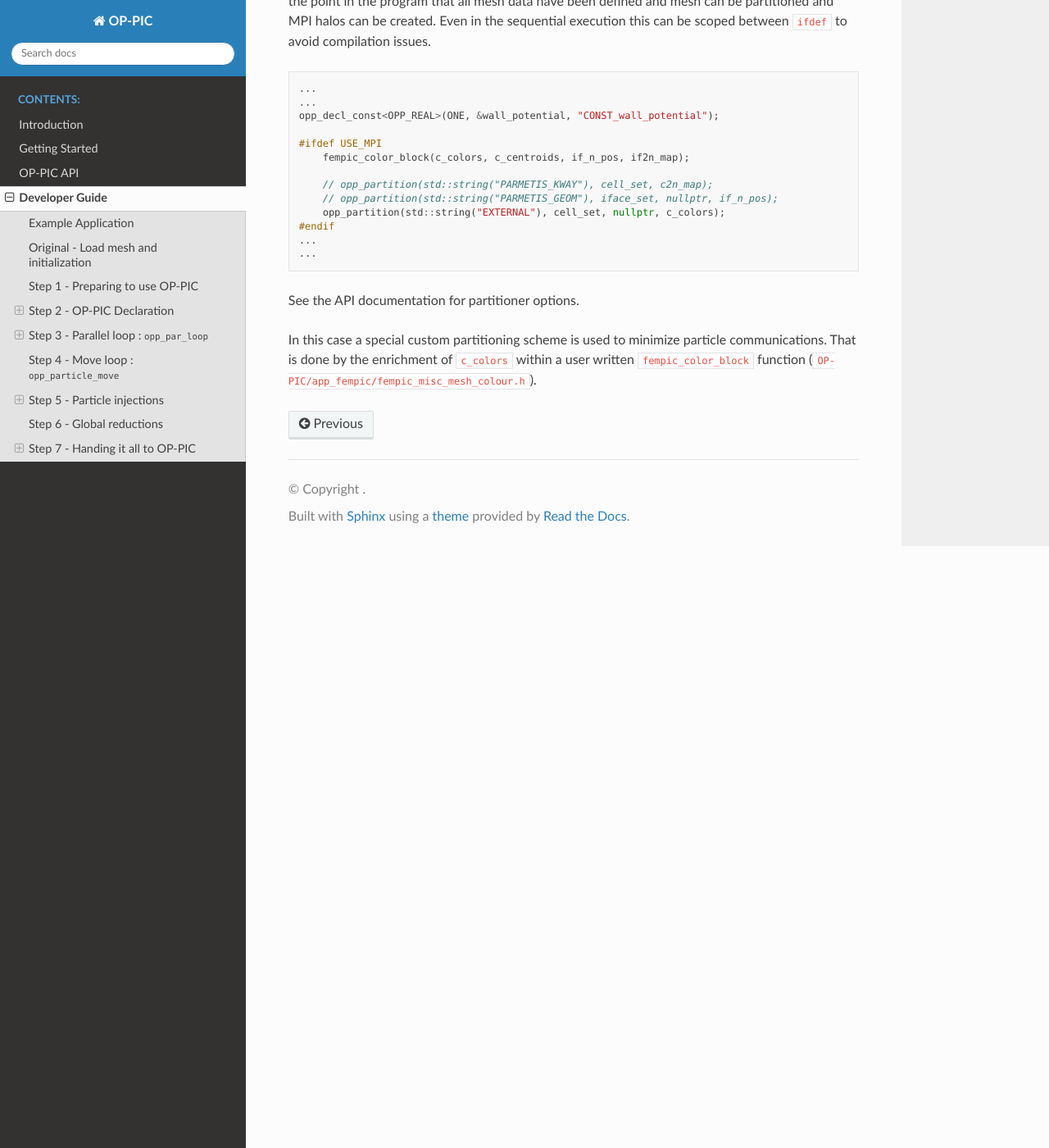
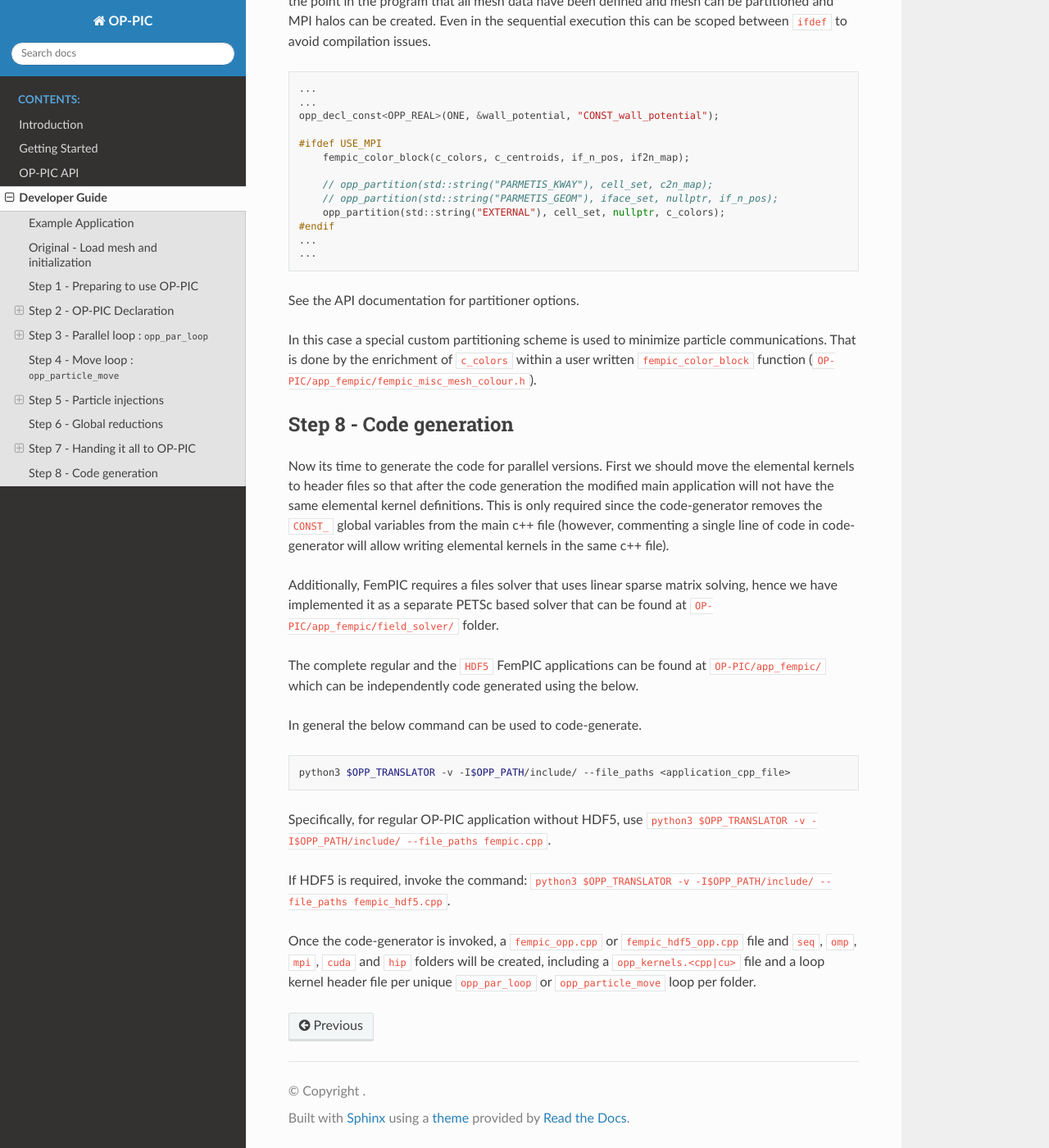
Before and after one commit to ZamanLantra/git_docs_test, a Sphinx documentation site: the page built from doc/developer_guide.rst, in a window 1280 px wide and 1400 px high, scrolled down 20746 px. Shown: the whole window at 82% size. Built offline with Sphinx 7.4.7 and the Read the Docs theme 2.0.0, drawn with Linux system fonts in a browser that asks for light colours; pages that are not in the unit, such as notebooks, are missing from menus; some of the changed text lies outside the part shown.

Commit message:
Update developer_guide.rst

```diff
--- a/doc/developer_guide.rst
+++ b/doc/developer_guide.rst
@@ -928,3 +928,27 @@ See the API documentation for partitioner options.
 
 In this case a special custom partitioning scheme is used to minimize particle communications.
 That is done by the enrichment of ``c_colors`` within a user written ``fempic_color_block`` function (``OP-PIC/app_fempic/fempic_misc_mesh_colour.h``).
+
+Step 8 - Code generation
+------------------------
+
+Now its time to generate the code for parallel versions.
+First we should move the elemental kernels to header files so that after the code generation the modified main application will not have the same elemental kernel definitions.
+This is only required since the code-generator removes the ``CONST_`` global variables from the main c++ file (however, commenting a single line of code in code-generator will allow writing elemental kernels in the same c++ file).
+
+Additionally, FemPIC requires a files solver that uses linear sparse matrix solving, hence we have implemented it as a separate PETSc based solver that can be found at ``OP-PIC/app_fempic/field_solver/`` folder.
+
+The complete regular and the ``HDF5`` FemPIC applications can be found at ``OP-PIC/app_fempic/`` which can be independently code generated using the below.
+
+In general the below command can be used to code-generate.
+
+.. code-block:: bash
+
+    python3 $OPP_TRANSLATOR -v -I$OPP_PATH/include/ --file_paths <application_cpp_file>
+
+Specifically, for regular OP-PIC application without HDF5, use ``python3 $OPP_TRANSLATOR -v -I$OPP_PATH/include/ --file_paths fempic.cpp``.
+
+If HDF5 is required, invoke the command: ``python3 $OPP_TRANSLATOR -v -I$OPP_PATH/include/ --file_paths fempic_hdf5.cpp``.
+
+Once the code-generator is invoked, a ``fempic_opp.cpp`` or ``fempic_hdf5_opp.cpp`` file and ``seq``, ``omp``, ``mpi``, ``cuda`` and ``hip`` folders will be created,
+including a ``opp_kernels.<cpp|cu>`` file and a loop kernel header file per unique ``opp_par_loop`` or ``opp_particle_move`` loop per folder.
```
Also changed, not shown: other parts of doc/developer_guide.rst (+2 -2 lines).
